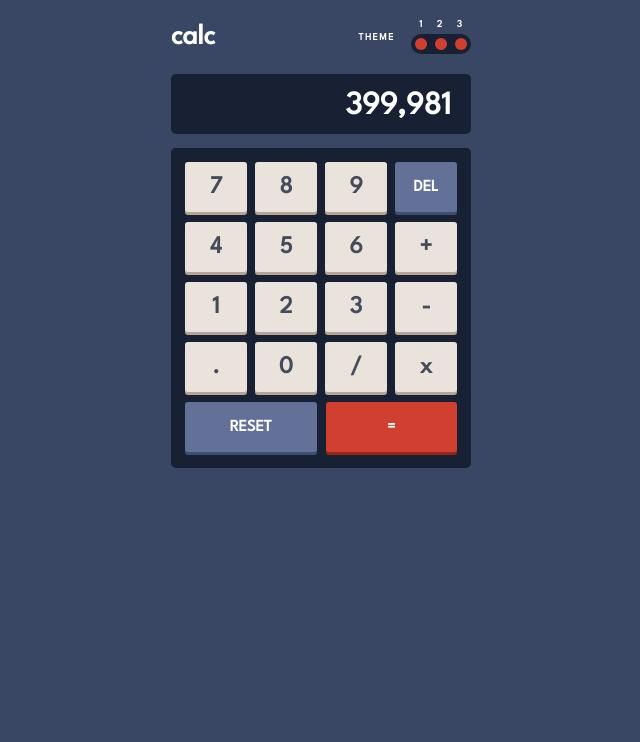
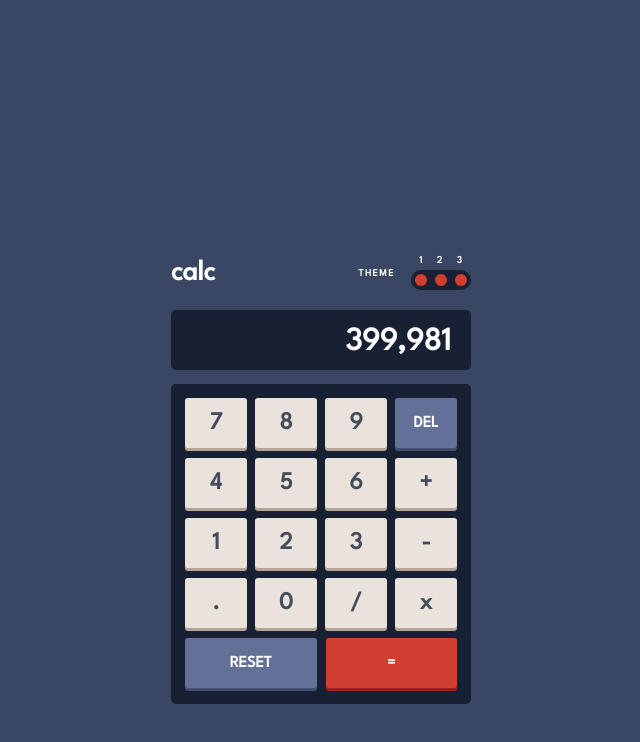
Before and after one commit to zemira-k/calculator-app-main, a React (Create React App) app: page / in a window 1280 px wide. Shown: the top 742 px of the page, without its empty margins (319-959 px from the left). Built offline with nearby package versions, Linux system fonts and the light colour scheme.

Commit message:
app pading

```diff
--- a/src/App.css
+++ b/src/App.css
@@ -9,7 +9,7 @@ body {
 }
 
 .App {
-  padding: 20px 20px;
+  padding: 20% 20px;
 }
 
 .calculator {
@@ -100,8 +100,6 @@ body {
   border-radius: 5px;
 }
 
-
-
 .buttom-btns {
   display: flex;
   justify-content: space-evenly;
```
